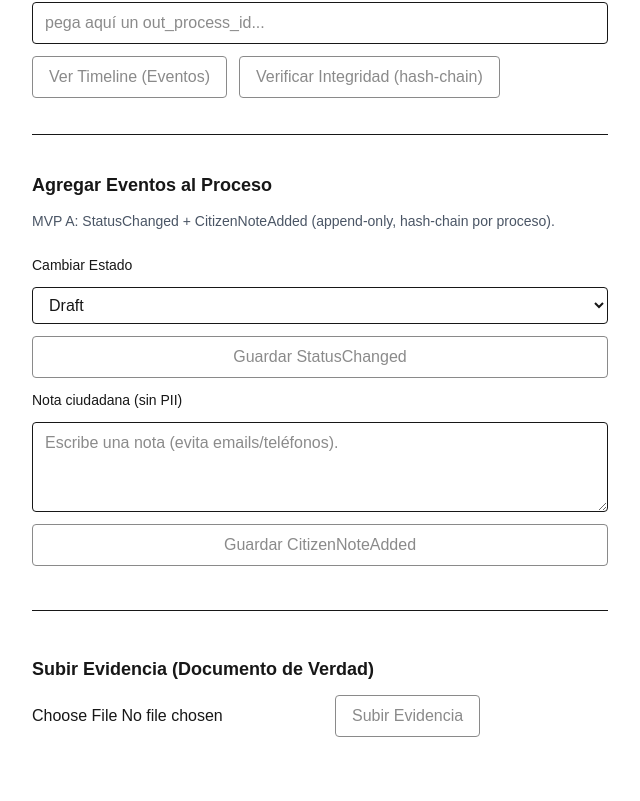
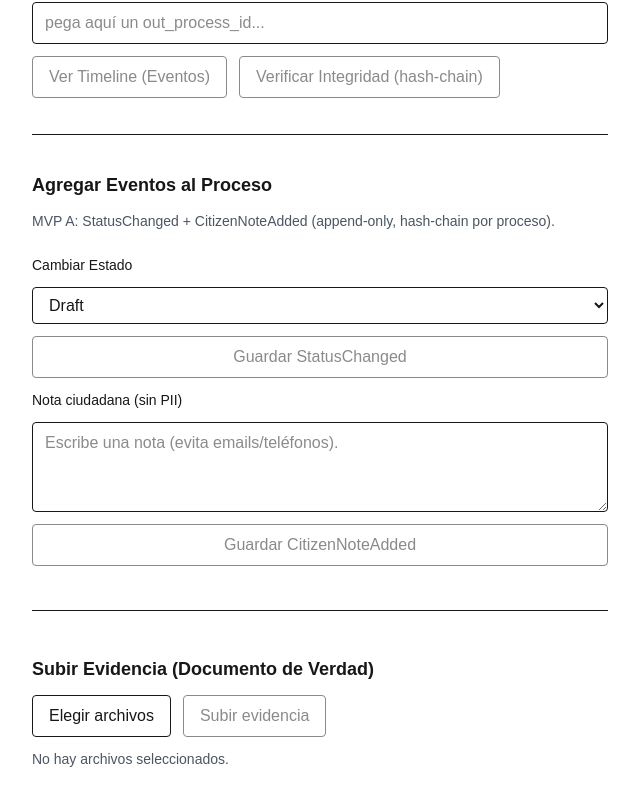
Before and after one commit to TecnocraciaParticipativaMexico/Plataforma, a Next.js app in the folder web/: page / in a window 1280 px wide. Shown: the part 357-1158 px from the top of the page, without its empty margins (0-640 px from the left). Before the commit the page ends 1129 px from the top, so only its background shows below. Built offline with nearby package versions, Linux system fonts and the light colour scheme.

Commit message:
feat: multi-file evidence upload UI (label picker + sequential uploads)

```diff
--- a/web/app/page.tsx
+++ b/web/app/page.tsx
@@ -34,7 +34,7 @@ export default function Home() {
   const [eventOut, setEventOut] = useState<any>(null);
   const [sendingEvent, setSendingEvent] = useState(false);
 
-  const [evidenceFile, setEvidenceFile] = useState<File | null>(null);
+const [evidenceFiles, setEvidenceFiles] = useState<File[]>([]);
 const [uploadingEvidence, setUploadingEvidence] = useState(false);
 const [evidenceOut, setEvidenceOut] = useState<any>(null);
 
@@ -130,18 +130,21 @@ async function subirEvidencia() {
     setEvidenceOut({ ok: false, error: "Primero crea o pega un Process ID" });
     return;
   }
-  if (!evidenceFile) {
-    setEvidenceOut({ ok: false, error: "Selecciona un archivo" });
+  if (!evidenceFiles || evidenceFiles.length === 0) {
+    setEvidenceOut({ ok: false, error: "Selecciona uno o más archivos" });
     return;
   }
 
   setUploadingEvidence(true);
   setEvidenceOut(null);
 
+  const results: any[] = [];
+
   try {
+    for (const file of evidenceFiles) {
       const fd = new FormData();
       fd.append("actor_hash", actorHash);
-    fd.append("file", evidenceFile);
+      fd.append("file", file);
 
       const res = await fetch(`/api/process/${pid}/evidence/upload`, {
         method: "POST",
@@ -149,7 +152,18 @@ async function subirEvidencia() {
       });
 
       const json = await res.json();
-    setEvidenceOut(json);
+      results.push({
+        file_name: file.name,
+        mime_type: file.type,
+        size_bytes: file.size,
+        response: json,
+      });
+
+      // si alguno falla, seguimos con los demás (más amigable)
+    }
+
+    setEvidenceOut({ ok: true, uploaded: results });
+    setEvidenceFiles([]); // limpia selección al final
   } finally {
     setUploadingEvidence(false);
   }
@@ -278,19 +292,54 @@ async function subirEvidencia() {
 <section className="space-y-3">
   <h2 className="text-lg font-semibold">Subir Evidencia (Documento de Verdad)</h2>
 
+  {/* Input real, oculto */}
   <input
+    id="evidenceInput"
     type="file"
+    multiple
+    className="hidden"
     accept="image/jpeg,image/png,application/pdf,audio/mpeg,audio/mp4,audio/x-m4a,video/mp4"
-  onChange={(e) => setEvidenceFile(e.target.files?.[0] ?? null)}
+    onChange={(e) => setEvidenceFiles(Array.from(e.target.files ?? []))}
   />
 
+  {/* Botón que abre el selector (rápido) */}
+  <div className="flex items-center gap-3">
+    <label
+      htmlFor="evidenceInput"
+      className="inline-block rounded border px-4 py-2 cursor-pointer"
+    >
+      Elegir archivos
+    </label>
+
     <button
-  className="border px-4 py-2 rounded disabled:opacity-50"
+      className="rounded border px-4 py-2 disabled:opacity-50"
       onClick={subirEvidencia}
-  disabled={uploadingEvidence || !processId.trim() || !evidenceFile}
+      disabled={uploadingEvidence || !processId.trim() || evidenceFiles.length === 0}
     >
-  {uploadingEvidence ? "Subiendo..." : "Subir Evidencia"}
+      {uploadingEvidence ? "Subiendo..." : "Subir evidencia"}
     </button>
+  </div>
+
+  {/* Vista rápida de selección */}
+  <div className="text-sm text-gray-600">
+    {evidenceFiles.length > 0 ? (
+      <div>
+        <div className="font-medium">
+          {evidenceFiles.length} archivo(s) seleccionado(s):
+        </div>
+        <ul className="list-disc pl-5">
+          {evidenceFiles.slice(0, 8).map((f, idx) => (
+            <li key={idx}>
+              {f.name} ({Math.round(f.size / 1024)} KB)
+            </li>
+          ))}
+          {evidenceFiles.length > 8 && <li>… y {evidenceFiles.length - 8} más</li>}
+        </ul>
+      </div>
+    ) : (
+      <div>No hay archivos seleccionados.</div>
+    )}
+  </div>
 
   {evidenceOut && (
     <pre className="text-xs bg-gray-100 p-3 rounded overflow-auto">
```
Lines whose indentation alone changed are shown as unchanged.
